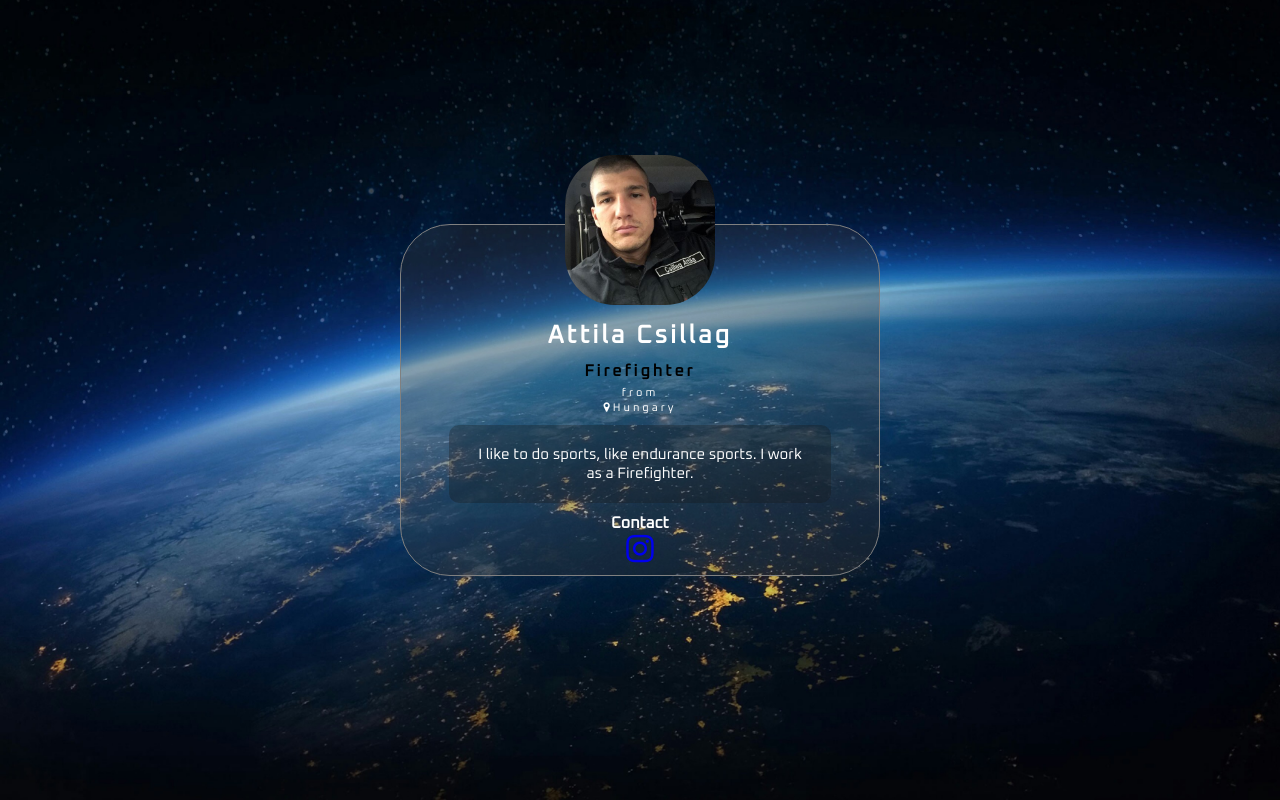
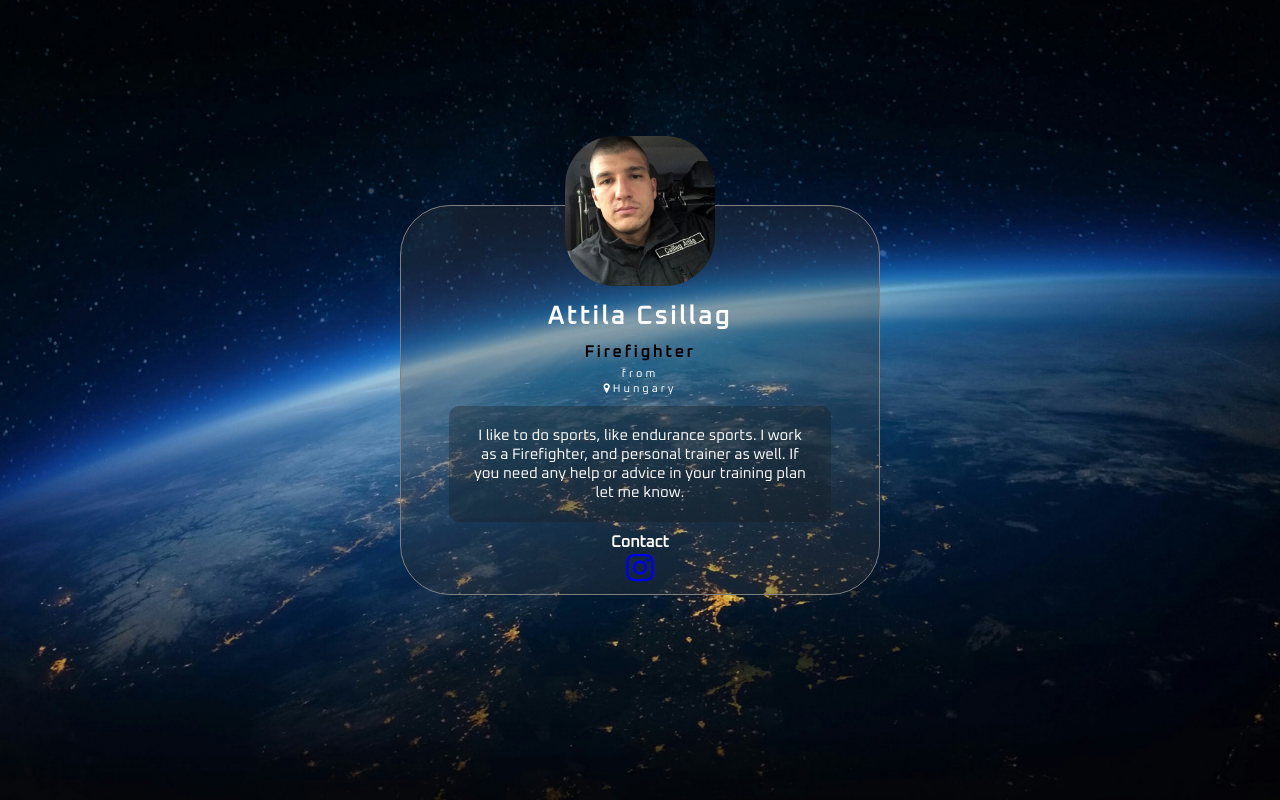
Before and after one commit to csillagattila/profile-card, a plain HTML site: page index.html in a window 1280 px wide. Drawn offline with Linux system fonts and the light colour scheme.

Commit message:
profile-card

```diff
--- a/index.html
+++ b/index.html
@@ -20,7 +20,7 @@
       </div>
     </div>
     <div class="content">
-      <p class="about">I like to do sports, like endurance sports. I work as a Firefighter.
+      <p class="about">I like to do sports, like endurance sports. I work as a Firefighter, and personal trainer as well. If you need any help or advice in your training plan let me know.
       </p>
       <section class="links">
         <h2>Contact</h2>
```
